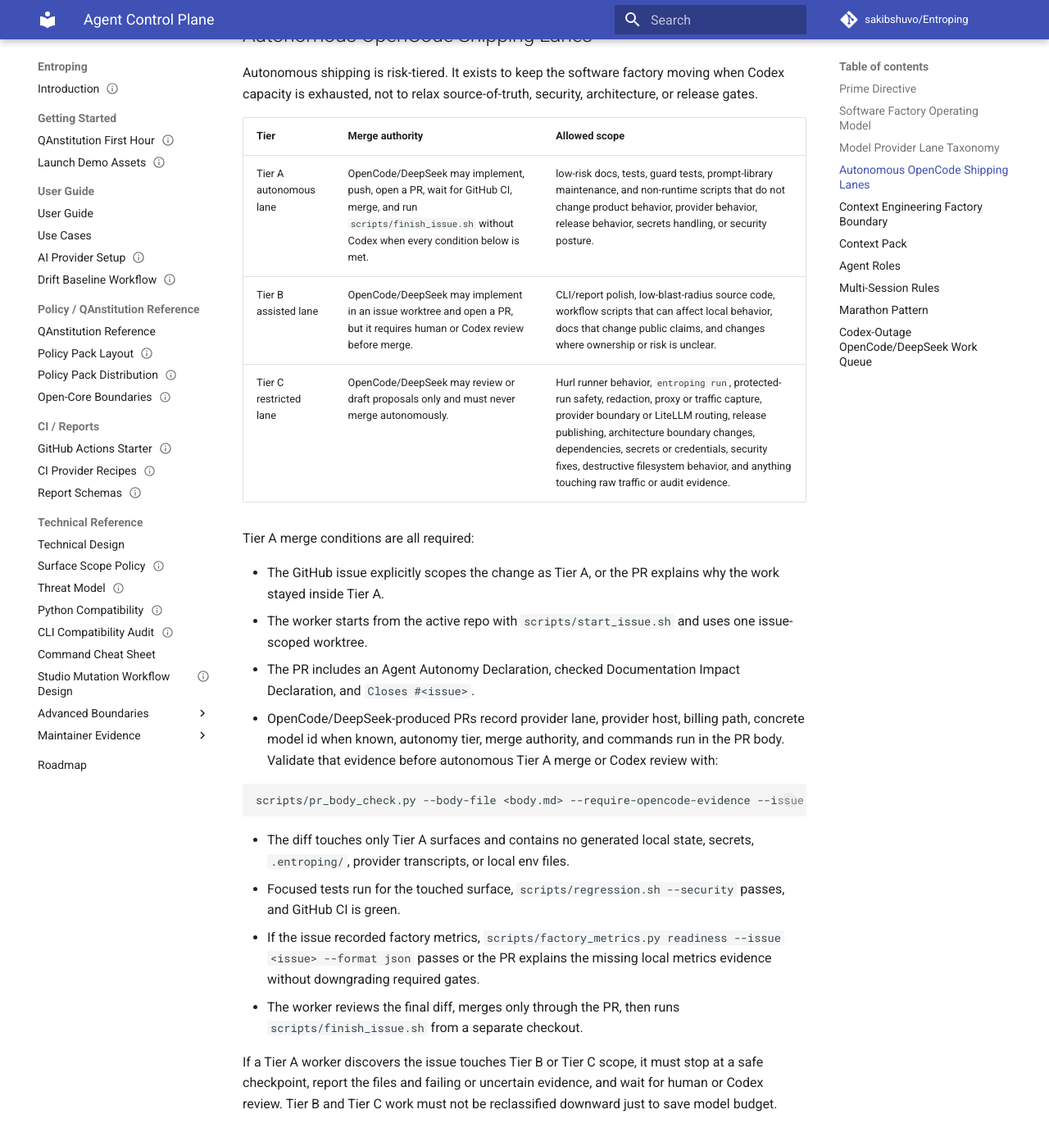
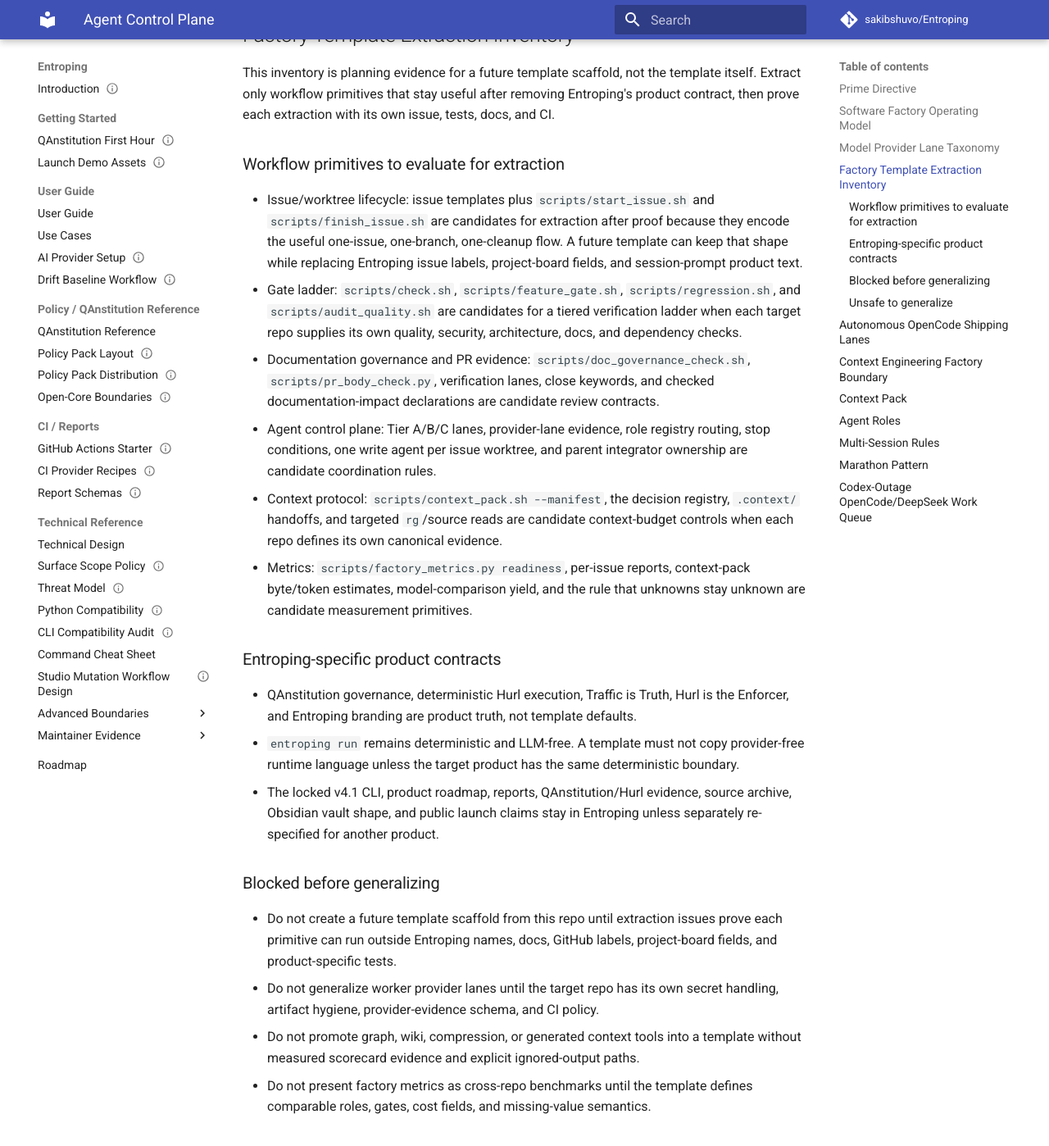
Before and after one commit to sakibshuvo/Entroping, an MkDocs documentation site: the page built from docs/meta/AGENT_CONTROL_PLANE.md, in a window 1280 px wide and 1400 px high, scrolled down 5688 px. Shown: the whole window at 82% size. Built offline with MkDocs 1.6.1 and Material for MkDocs 9.7.7, drawn with Linux system fonts in a browser that asks for light colours; comment, search, counter and statistics services are not loaded; some of the changed text lies outside the part shown.

Commit message:
docs(factory): inventory portable workflow primitives (#1167)

```diff
--- a/docs/meta/AGENT_CONTROL_PLANE.md
+++ b/docs/meta/AGENT_CONTROL_PLANE.md
@@ -247,6 +247,74 @@
 
 One write agent per issue-scoped worktree. Parallelism comes from independent
 issues, not from multiple agents editing the same files.
+
+## Factory Template Extraction Inventory
+
+This inventory is planning evidence for a future template scaffold, not the
+template itself. Extract only workflow primitives that stay useful after
+removing Entroping's product contract, then prove each extraction with its own
+issue, tests, docs, and CI.
+
+### Workflow primitives to evaluate for extraction
+
+- Issue/worktree lifecycle: issue templates plus `scripts/start_issue.sh` and
+  `scripts/finish_issue.sh` are candidates for extraction after proof because
+  they encode the useful one-issue, one-branch, one-cleanup flow. A future
+  template can keep that shape while replacing Entroping issue labels,
+  project-board fields, and session-prompt product text.
+- Gate ladder: `scripts/check.sh`, `scripts/feature_gate.sh`,
+  `scripts/regression.sh`, and `scripts/audit_quality.sh` are candidates for a
+  tiered verification ladder when each target repo supplies its own quality,
+  security, architecture, docs, and dependency checks.
+- Documentation governance and PR evidence: `scripts/doc_governance_check.sh`,
+  `scripts/pr_body_check.py`, verification lanes, close keywords, and checked
+  documentation-impact declarations are candidate review contracts.
+- Agent control plane: Tier A/B/C lanes, provider-lane evidence, role registry
+  routing, stop conditions, one write agent per issue worktree, and parent
+  integrator ownership are candidate coordination rules.
+- Context protocol: `scripts/context_pack.sh --manifest`, the decision
+  registry, `.context/` handoffs, and targeted `rg`/source reads are candidate
+  context-budget controls when each repo defines its own canonical evidence.
+- Metrics: `scripts/factory_metrics.py readiness`, per-issue reports,
+  context-pack byte/token estimates, model-comparison yield, and the rule that
+  unknowns stay unknown are candidate measurement primitives.
+
+### Entroping-specific product contracts
+
+- QAnstitution governance, deterministic Hurl execution, Traffic is Truth, Hurl
+  is the Enforcer, and Entroping branding are product truth, not template
+  defaults.
+- `entroping run` remains deterministic and LLM-free. A template must not copy
+  provider-free runtime language unless the target product has the same
+  deterministic boundary.
+- The locked v4.1 CLI, product roadmap, reports, QAnstitution/Hurl evidence,
+  source archive, Obsidian vault shape, and public launch claims stay in
+  Entroping unless separately re-specified for another product.
+
+### Blocked before generalizing
+
+- Do not create a future template scaffold from this repo until extraction
+  issues prove each primitive can run outside Entroping names, docs, GitHub
+  labels, project-board fields, and product-specific tests.
+- Do not generalize worker provider lanes until the target repo has its own
+  secret handling, artifact hygiene, provider-evidence schema, and CI policy.
+- Do not promote graph, wiki, compression, or generated context tools into a
+  template without measured scorecard evidence and explicit ignored-output
+  paths.
+- Do not present factory metrics as cross-repo benchmarks until the template
+  defines comparable roles, gates, cost fields, and missing-value semantics.
+
+### Unsafe to generalize
+
+- Never copy raw provider transcripts, raw prompts, raw traffic, secrets,
+  credentials, local env files, cookies, or product runtime evidence into a
+  template or metrics ledger.
+- Never let autonomous workers inherit Tier B/Tier C merge authority, lower
+  security gates, bypass CI, or treat model summaries as source of truth.
+- Never move LLM providers into a deterministic runtime path by copying this
+  control plane; runtime boundaries must be target-product decisions.
+- Never replace GitHub Issues, tests, ADRs, source files, and CI with generated
+  summaries or a second Markdown backlog.
 
 ## Autonomous OpenCode Shipping Lanes
 
```
Also changed, not shown: 1 other file.
